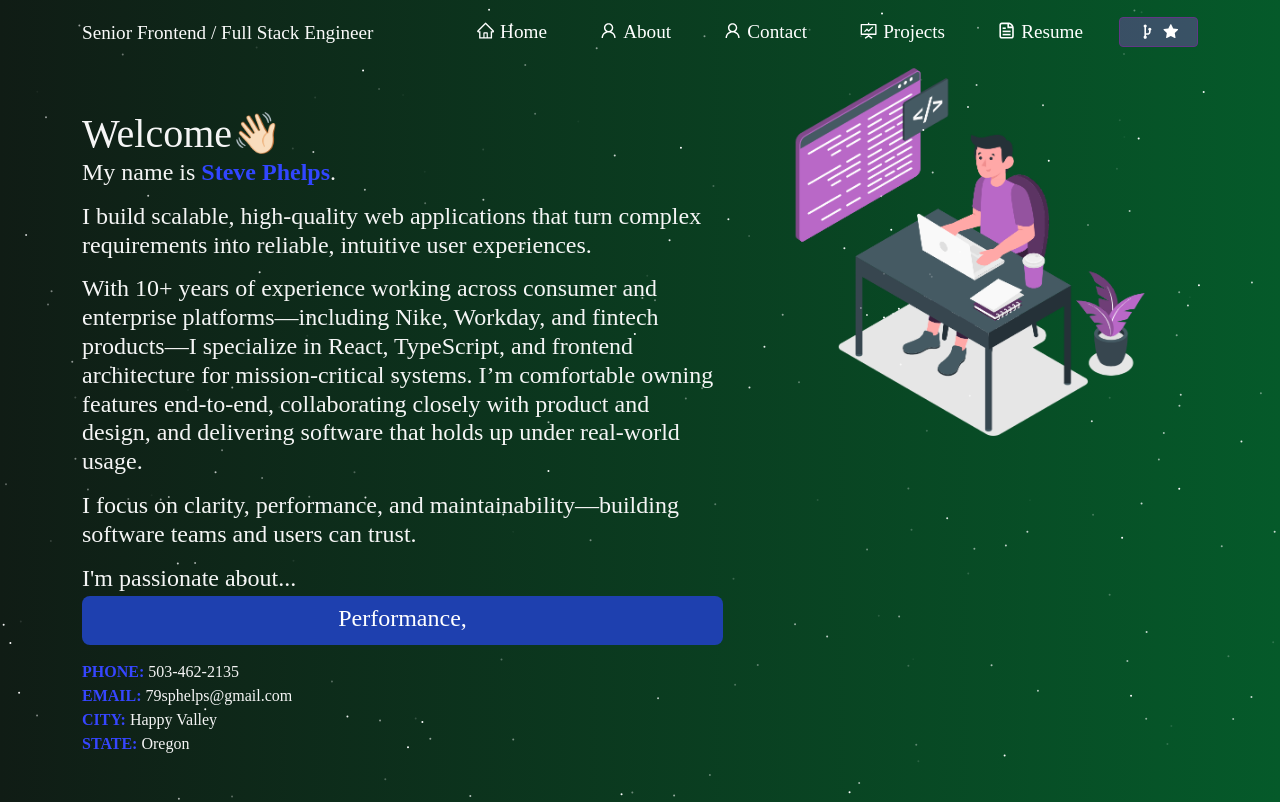
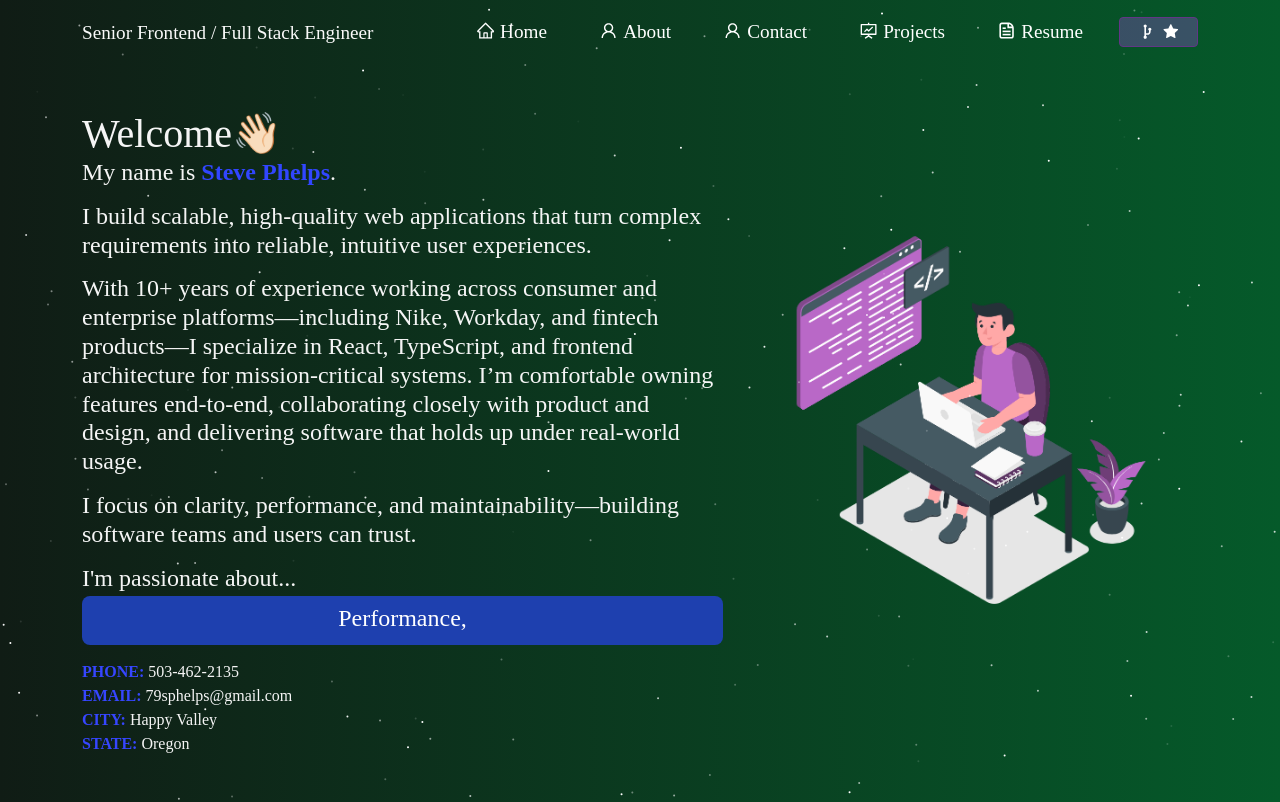
Before and after one commit to 79sphelps/steve-phelps, a React (Create React App) app: page / in a window 1280 px wide. Shown: the top 802 px of the page. Built offline with nearby package versions, Linux system fonts and the light colour scheme.

Commit message:
Fixing CSS padding issue on home page

```diff
--- a/src/components/About/AboutCard.js
+++ b/src/components/About/AboutCard.js
@@ -1,26 +1,28 @@
 import React from "react";
 import Card from "react-bootstrap/Card";
 import { ImPointRight } from "react-icons/im";
-import { ABOUT_PARAGRAPH_TEXT_ARRAY, ABOUT_OTHER_ACTIVITIES_TEXT, ABOUT_ACTIVITIES_ARRAY } from './about-info';
+import {
+  ABOUT_PARAGRAPH_TEXT_ARRAY,
+  ABOUT_OTHER_ACTIVITIES_TEXT,
+  ABOUT_ACTIVITIES_ARRAY,
+} from "./about-info";
 
 function AboutCard() {
   return (
     <Card className="quote-card-view">
       <Card.Body>
         <blockquote className="blockquote mb-0">
-          { ABOUT_PARAGRAPH_TEXT_ARRAY.map((item, idx) => (
+          {ABOUT_PARAGRAPH_TEXT_ARRAY.map((item, idx) => (
             <div className="about-me-paragraph" key={idx}>
-              { item }
+              {item}
             </div>
           ))}
-          <div style={{ textAlign: "left" }}>
-            { ABOUT_OTHER_ACTIVITIES_TEXT }
-          </div>
+          <div style={{ textAlign: "left" }}>{ABOUT_OTHER_ACTIVITIES_TEXT}</div>
           <ul>
-            { ABOUT_ACTIVITIES_ARRAY.map((item, idx) => (
-              <li className="about-activity">
+            {ABOUT_ACTIVITIES_ARRAY.map((item, idx) => (
+              <li className="about-activity" key={idx}>
                 <div className="flex flex-row items-center">
-                  <ImPointRight className="mr-3" /> { item }
+                  <ImPointRight className="mr-3" /> {item}
                 </div>
               </li>
             ))}
--- a/src/components/Home/Home.js
+++ b/src/components/Home/Home.js
@@ -4,7 +4,7 @@ import Particle from "../Particle";
 import RotatingText from "../ReactBitsComponents/RotatingText";
 import homeLogo from "../../Assets/home-main.svg";
 import HomeSnapshot from "./HomeSnapshot";
-import Type from "./Type";
+// import Type from "./Type";
 import {
   HOME_NAME,
   HOME_GREETING,
@@ -59,9 +59,7 @@ function Home() {
                   rotationInterval={3000}
                 />
               </h3>
-
               {/* <Type /> */}
-
               <div>
                 {/* <div style={{ padding: '50px', textAlign: "left" }}> */}
                 {/* <ul class="information margin-tb-30"> */}
@@ -88,7 +86,7 @@ function Home() {
                 </ul>
               </div>
             </Col>
-            <Col md={5} style={{ paddingBottom: 20 }}>
+            <Col md={5} style={{ paddingBottom: 20, paddingTop: 80, display: 'flex', flexDirection: 'column', justifyContent: 'center', alignItems: 'center' }}>
               <img
                 src={homeLogo}
                 alt="home pic"
--- a/src/style.css
+++ b/src/style.css
@@ -248,6 +248,7 @@ button:focus {
     transform: rotate(0deg);
   }
 }
+
 #tsparticles {
   position: fixed !important;
   background-repeat: no-repeat !important;
@@ -255,8 +256,6 @@ button:focus {
   width: 100%;
   height: 100%;
 }
-
-
 
 .home-section {
   position: relative;
@@ -266,7 +265,6 @@ button:focus {
   background-repeat: no-repeat;
   padding-bottom: 30px !important;
   padding-top: 30px !important;
-
 
   display: flex !important;
   flex-direction: column !important;
@@ -278,7 +276,6 @@ button:focus {
   /* padding: 9rem 0 2rem !important; */
   color: whitesmoke;
   /* text-align: left; */
-
 
   display: flex !important;
   flex-direction: row !important;
@@ -317,7 +314,6 @@ button:focus {
 .heading-name {
   font-size: 2.5em !important;
   /* padding-left: 45px !important; */
-
 }
 
 .heading-subtext {
```
